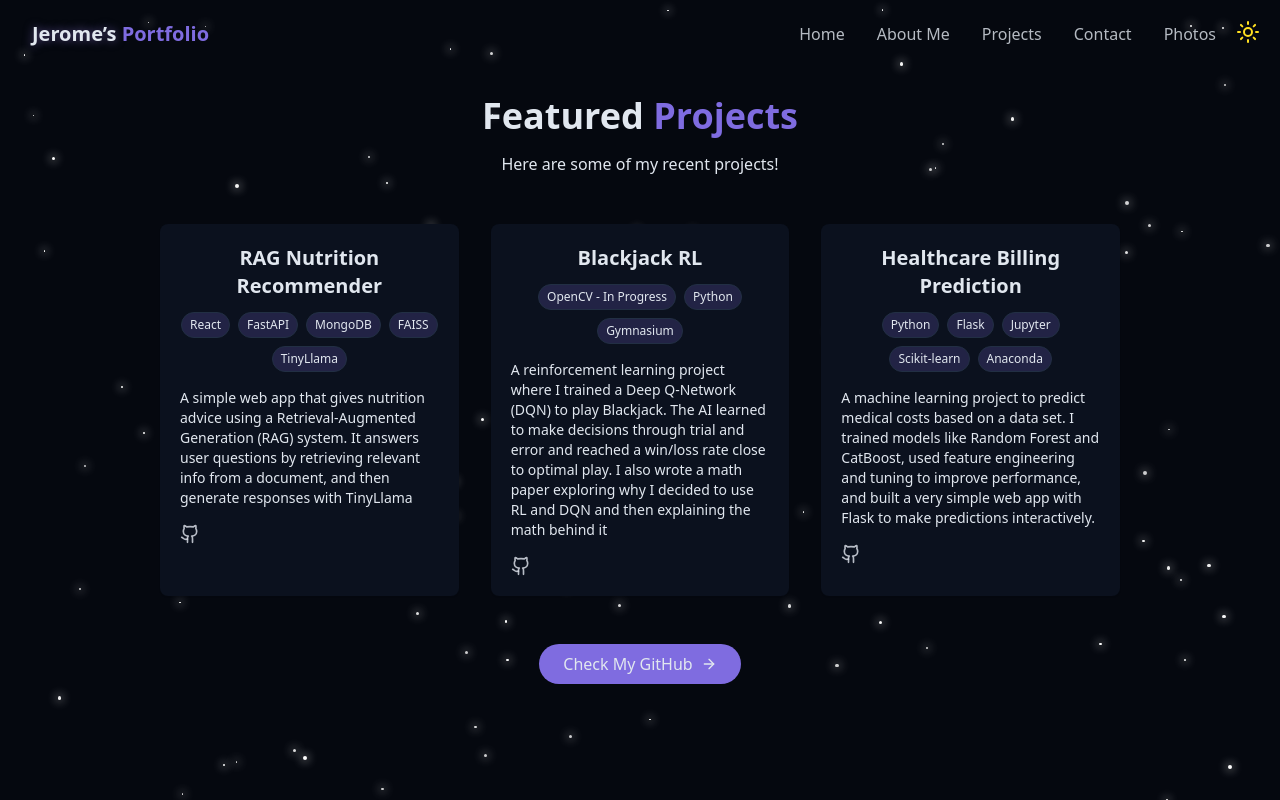
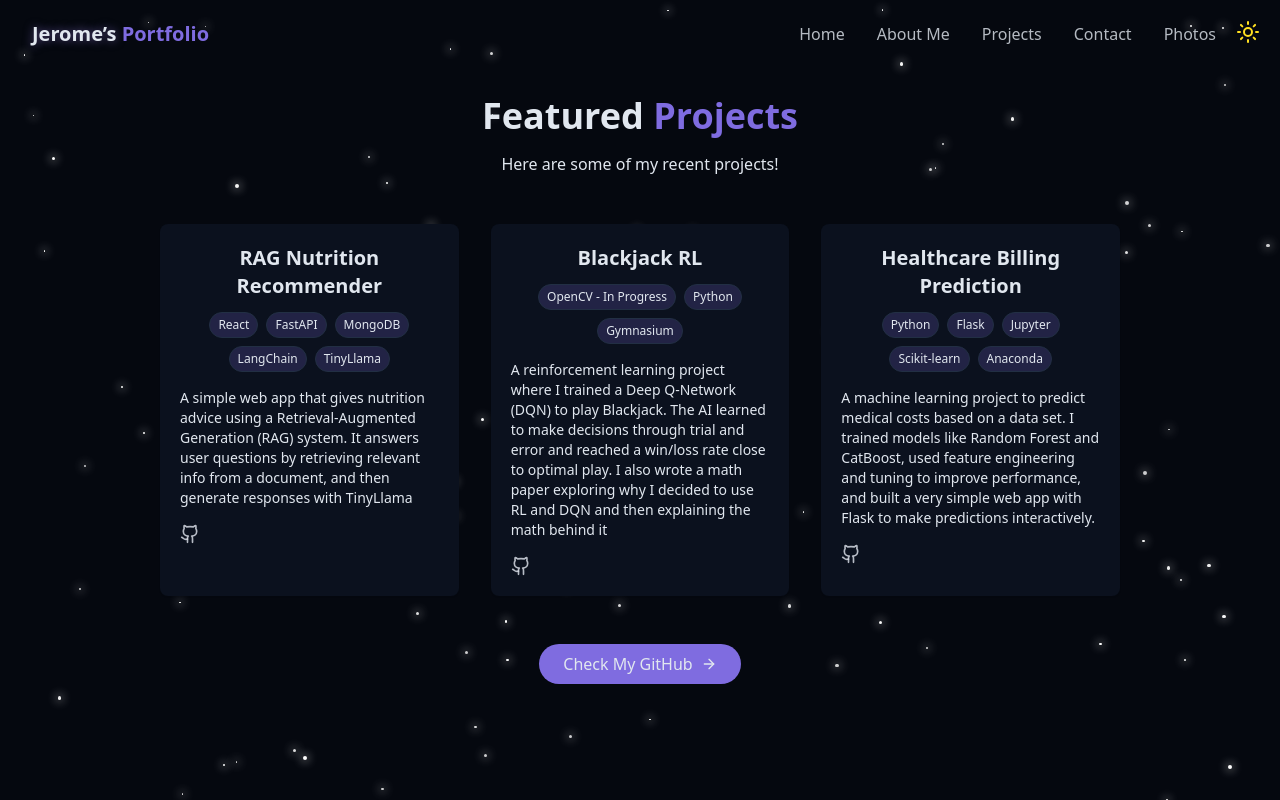
Before and after one commit to Jrodrigo06/personal-website, a React (Vite) app in the folder personal-website/: page /projects in a window 1280 px wide. Built offline with nearby package versions, Linux system fonts and the light colour scheme.

Commit message:
updated projects page

```diff
--- a/personal-website/src/pages/Projects.tsx
+++ b/personal-website/src/pages/Projects.tsx
@@ -11,7 +11,7 @@ const projects = [
         description: `A simple web app that gives nutrition advice using a
         Retrieval-Augmented Generation (RAG) system. It answers user questions by
         retrieving relevant info from a document, and then generate responses with TinyLlama`,
-        tags: ["React", "FastAPI", "MongoDB", "FAISS", "TinyLlama"],
+        tags: ["React", "FastAPI", "MongoDB", "LangChain", "TinyLlama"],
         githubUrl: "https://github.com/Jrodrigo06/llm-health-recommender"
     },
 
```
Also changed, not shown: package.json (added, +38 -0 lines).
